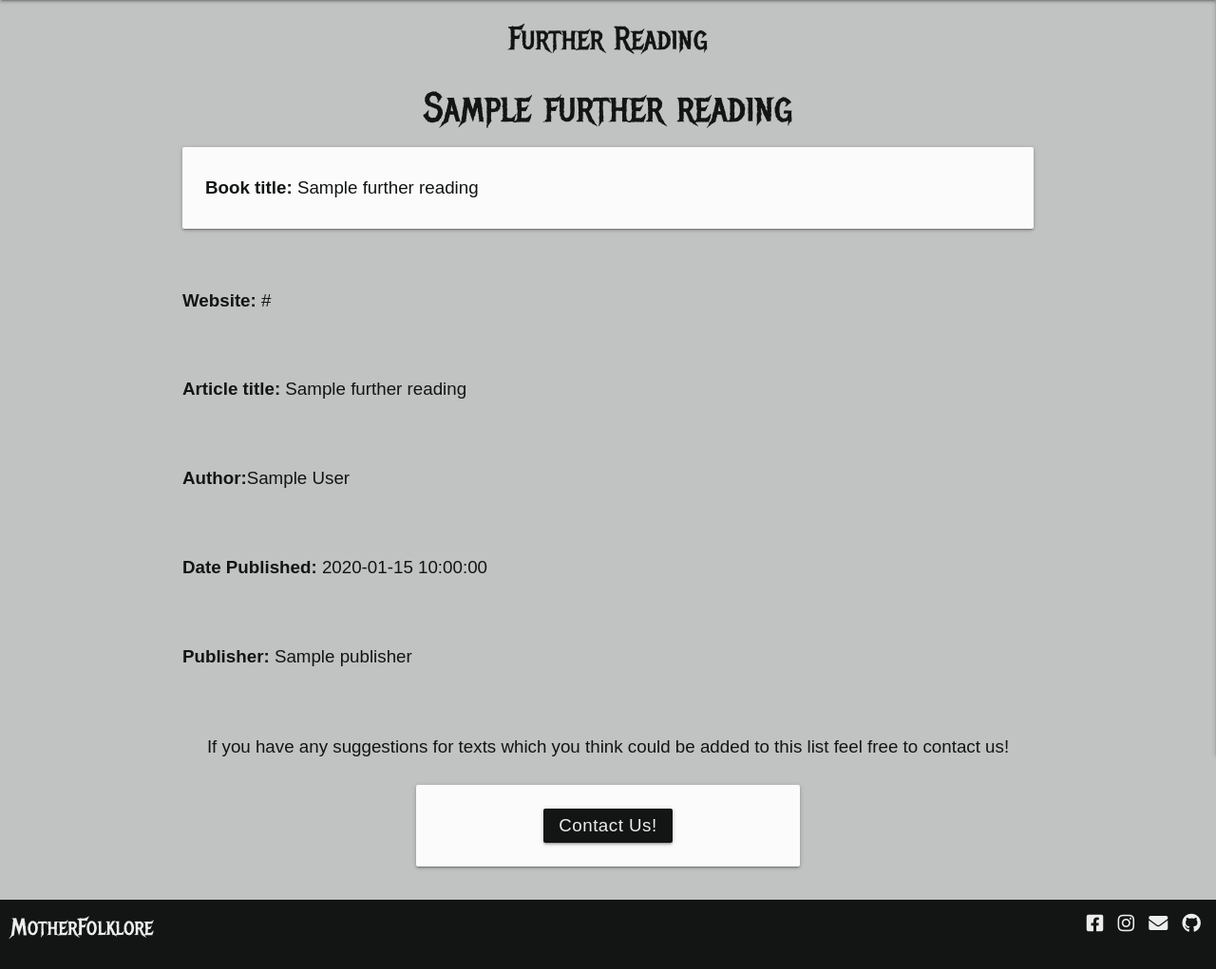
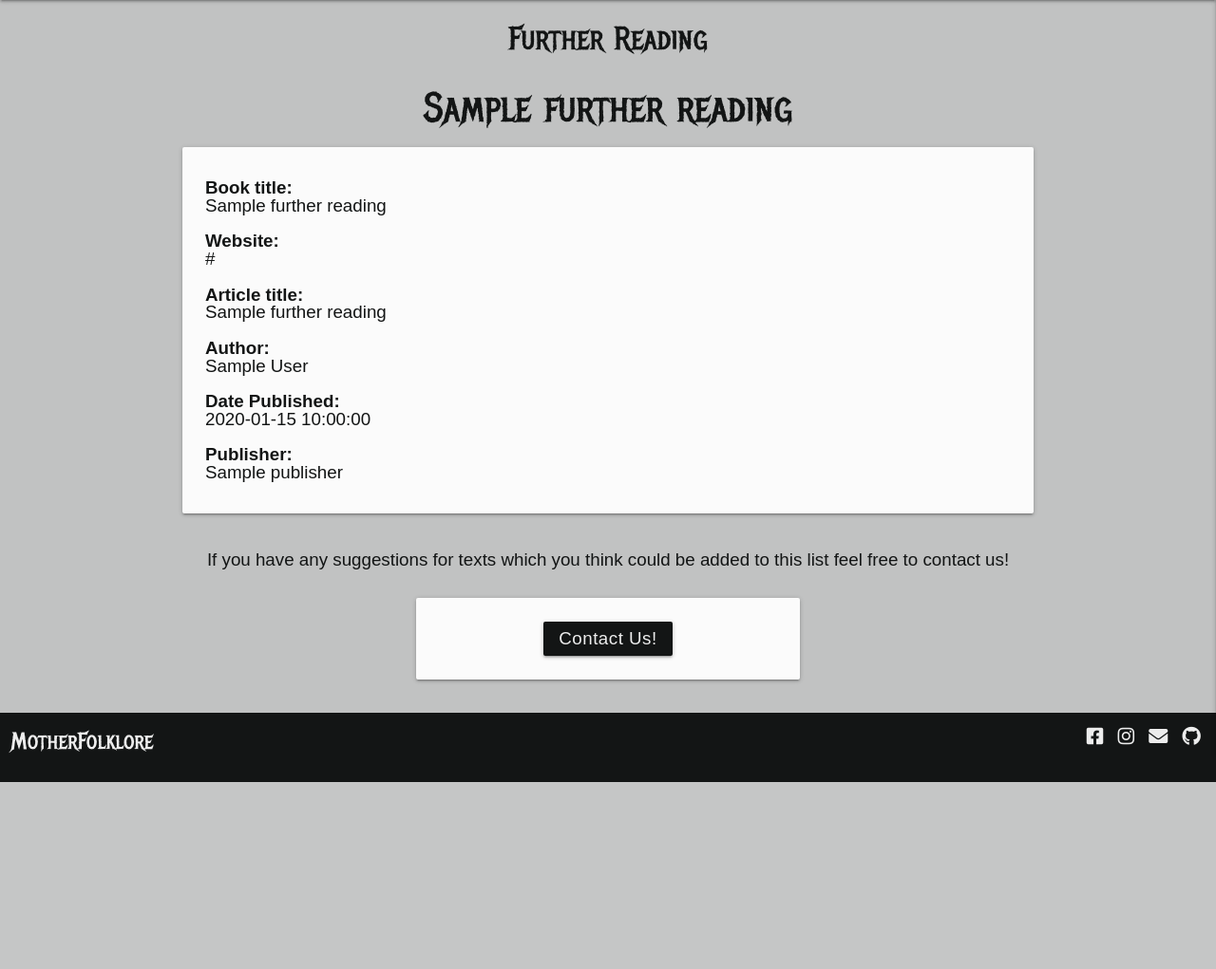
Before and after one commit to AideenM12/MotherFolklore-MS3, a Flask app: page /further_reading in a window 1280 px wide. Shown: the part 64-1085 px from the top of the page at 95% size. After the commit the page ends 888 px from the top, so only its background shows below. Run offline with Flask 2, Linux system fonts and the light colour scheme; a database or web service that is not in the repository returns one stand-in record (values such as "Sample title"); some libraries are stand-ins or nearby versions; some web fonts are replaced.

Commit message:
Fix text overlap issue on further reading page

```diff
--- a/templates/further_reading.html
+++ b/templates/further_reading.html
@@ -1,36 +1,45 @@
 {% extends 'base.html' %}
 {% block content%}
 <main>
+   <!---------Further Reading Main Body------------>
    {% if session.user|lower == "admin" %}
-
    <h4 class="center-align">Edit {{ page_title }}</h4>
    {% else %}
    <h4 class="center-align">{{ page_title }}</h4>
    {% endif %}
-
-
    {% for reading in further_reading %}
    <div class="container">
-
       {% if loop.index == 1 %}
       <h3 class="center-align">{{ reading.topic_name }}</h3>
       {% endif %}
-
+      <!----------Further Reading Content---------->
       <div class="row">
          <div class="card-panel reading">
             {% if reading.book_title %}
-   <p><span class="highlight">Book title:</span> {{ reading.book_title }}</p></div><br>
+            <p class="highlight">Book title:</p>
+            <p>{{ reading.book_title }}</p>
+            <br>
             {% endif %}
             {% if reading.website %}
-   <p><span class="highlight">Website:</span> {{ reading.website }}</p><br>
+            <p class="highlight">Website:</p>
+            <p>{{ reading.website }}</p>
+            <br>
             {% endif %}
             {% if reading.article_title %}
-   <p><span class="highlight"> Article title:</span> {{ reading.article_title }}</p><br>
+            <p class="highlight"> Article title:</p>
+            <p>{{ reading.article_title }}</p>
+            <br>
             {% endif %}
-   <p><span class="highlight">Author:</span>{{ reading.author }}</p><br>
-   <p><span class="highlight">Date Published:</span> {{ reading.date_published }}</p><br>
-   <p><span class="highlight">Publisher: </span> {{ reading.publisher }}</p><br>
-
+            <p class="highlight">Author:</p>
+            <p>{{ reading.author }}</p>
+            <br>
+            <p class="highlight">Date Published:</p>
+            <p>{{ reading.date_published }}</p>
+            <br>
+            <p class="highlight">Publisher: </p>
+            <p>{{ reading.publisher }}</p>
+            <br>
+            <!--------Edit/Delete Buttons---------->
             {% if session.user|lower == "admin" %}
             <div class="card-action center-align">
                <a href="{{ url_for('edit_further_reading', reading_id=reading._id) }}" class="btn">Edit</a>
@@ -42,26 +51,22 @@
                      <p>Are you sure you want to delete this material?</p>
                   </div>
                   <div class="modal-footer">
-                  <a href="{{ url_for('delete_further_reading', reading_id=reading._id) }}" class="modal-close btn">Delete</a>
+                     <a href="{{ url_for('delete_further_reading', reading_id=reading._id) }}"
+                        class="modal-close btn">Delete</a>
                      <a href="{{ url_for('topics') }}" class="modal-close  btn">Cancel</a>
                   </div>
                </div>
-         </div>
-
-
-
                {% endif %}
             </div>
          </div>
       </div>
-
+   </div>
    {% endfor %}
-
-
-
-
    </div>
- <p class="center-align">If you have any suggestions for texts which you think could be added to this list feel free to contact us!</p>
+   <!--------------Contact Page CTA Button------------->
+   <p class="center-align">If you have any suggestions for texts which you think could be added to this list feel free
+      to contact us!
+   </p>
    <div class="row">
       <div class="col l4 offset-l4 s4 offset-s2">
          <div class=" card  center-align contact-card">
--- a/templates/topics.html
+++ b/templates/topics.html
@@ -17,7 +17,7 @@
 <div class="row">
    <!------Topic Description------>
    {% for topic in topics %}
-   <div class="col s12 m10 offset-m1">
+   <div class="col l3 s12 m10 offset-m1">
       <div class="card ">
          <div class="card-content center-align ">
             <span class="card-title">{{ topic.topic_name }}</span>
```
Lines whose indentation alone changed are shown as unchanged.
